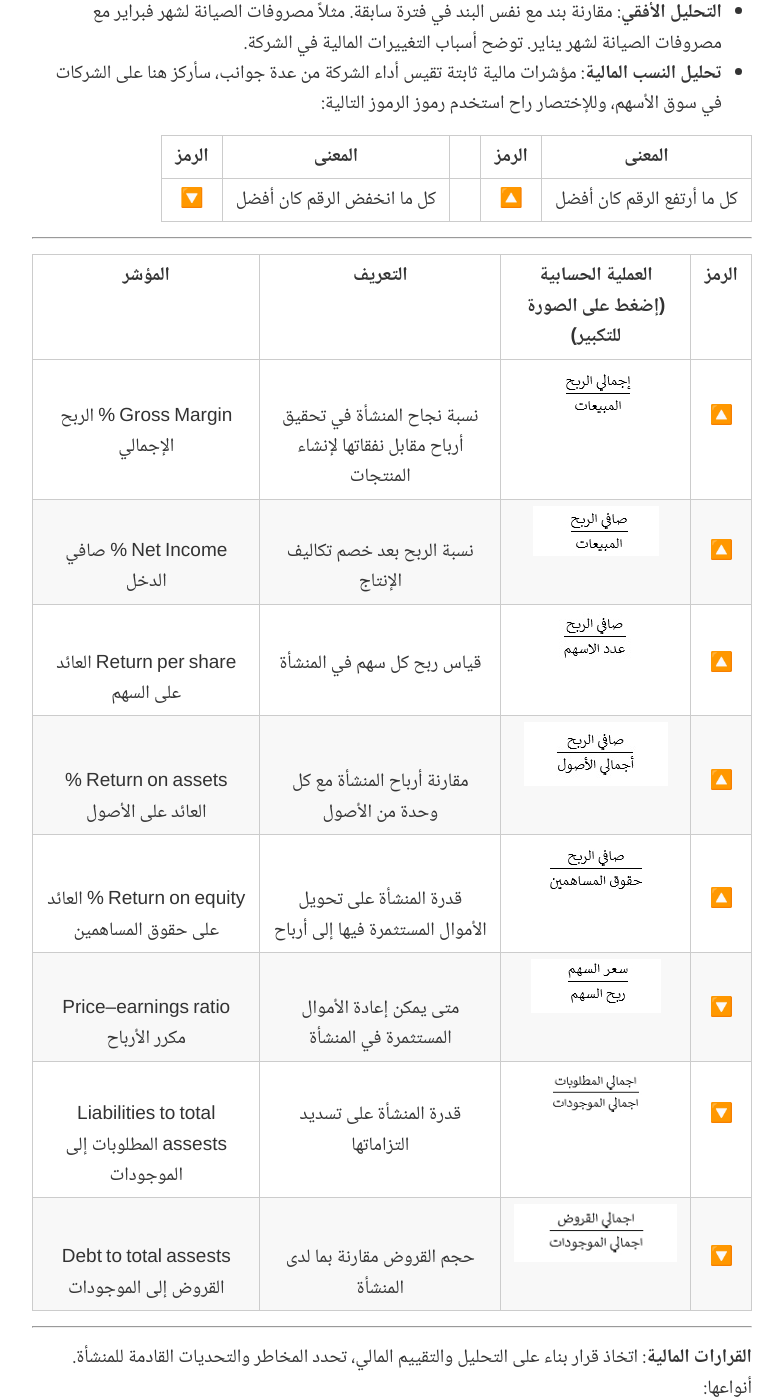
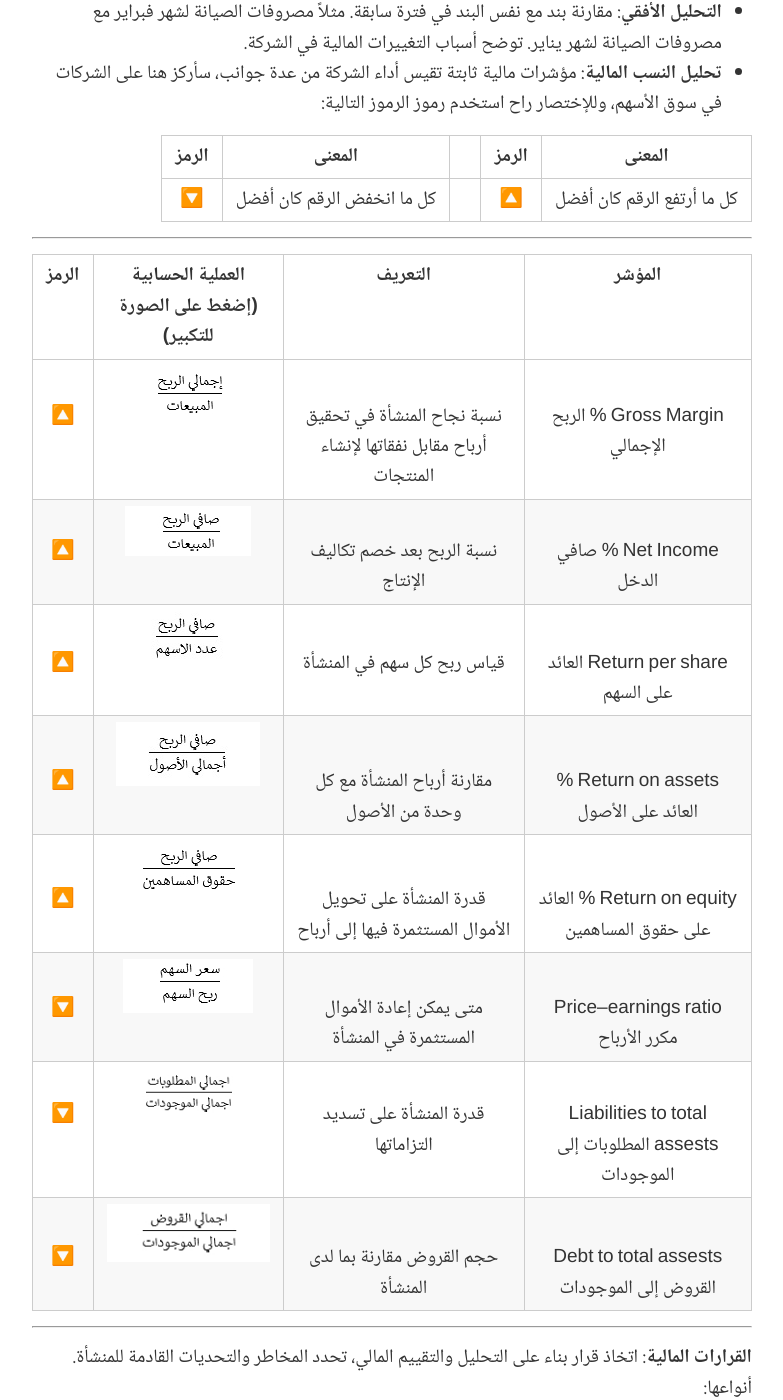
Before and after one commit to alioh/alioh.github.io, a Jekyll site: the page built from _posts/2020-04-22-performance-management.md, in a window 1280 px wide and 1400 px high, scrolled down 6555 px. Shown: the whole window, without its empty margins (248-1031 px from the left). Built offline with Jekyll 4.4.1, drawn with Linux system fonts in a browser that asks for light colours.

Commit message:
rearrange tables

```diff
--- a/_posts/2020-04-22-performance-management.md
+++ b/_posts/2020-04-22-performance-management.md
@@ -102,16 +102,16 @@ title: مدخل للقوائم المالية
 
 ---
 
-|الرمز|العملية الحسابية (إضغط على الصورة للتكبير)|التعريف|المؤشر|
+|المؤشر|التعريف|العملية الحسابية (إضغط على الصورة للتكبير)|الرمز|
 |:--:|:--:|:--:|:--:|
-|🔼|[![](https://alioh.github.io/images/2020-4-23/gross-margin.jpg)](https://alioh.github.io/images/2020-4-23/gross-margin.jpg)|نسبة نجاح المنشأة في تحقيق أرباح مقابل نفقاتها لإنشاء المنتجات|Gross Margin % الربح الإجمالي|
-|🔼|[![](https://alioh.github.io/images/2020-4-23/net-profit.jpg)](https://alioh.github.io/images/2020-4-23/net-profit.jpg)|نسبة الربح بعد خصم تكاليف الإنتاج|Net Income % صافي الدخل|
-|🔼|[![](https://alioh.github.io/images/2020-4-23/eps.jpg)](https://alioh.github.io/images/2020-4-23/eps.jpg)|قياس ربح كل سهم في المنشأة|Return per share العائد على السهم|
-|🔼|[![](https://alioh.github.io/images/2020-4-23/roa.jpg)](https://alioh.github.io/images/2020-4-23/roa.jpg)|مقارنة أرباح المنشأة مع كل وحدة من الأصول|Return on assets % العائد على الأصول|
-|🔼|[![](https://alioh.github.io/images/2020-4-23/roe.jpg)](https://alioh.github.io/images/2020-4-23/roe.jpg)|قدرة المنشأة على تحويل الأموال المستثمرة فيها إلى أرباح|Return on equity % العائد على حقوق المساهمين|
-|🔽|[![](https://alioh.github.io/images/2020-4-23/per.jpg)](https://alioh.github.io/images/2020-4-23/per.jpg)|متى يمكن إعادة الأموال المستثمرة في المنشأة|Price–earnings ratio مكرر الأرباح|
-|🔽|[![](https://alioh.github.io/images/2020-4-23/ltoa.jpg)](https://alioh.github.io/images/2020-4-23/ltoa.jpg)|قدرة المنشأة على تسديد التزاماتها|Liabilities to total assests المطلوبات إلى الموجودات|
-|🔽|[![](https://alioh.github.io/images/2020-4-23/dtoa.jpg)](https://alioh.github.io/images/2020-4-23/dtoa.jpg)|حجم القروض مقارنة بما لدى المنشأة|Debt to total assests القروض إلى الموجودات|
+|Gross Margin % الربح الإجمالي|نسبة نجاح المنشأة في تحقيق أرباح مقابل نفقاتها لإنشاء المنتجات|[![](https://alioh.github.io/images/2020-4-23/gross-margin.jpg)](https://alioh.github.io/images/2020-4-23/gross-margin.jpg)|🔼|
+|Net Income % صافي الدخل|نسبة الربح بعد خصم تكاليف الإنتاج|[![](https://alioh.github.io/images/2020-4-23/net-profit.jpg)](https://alioh.github.io/images/2020-4-23/net-profit.jpg)|🔼|
+Return per share العائد على السهم|قياس ربح كل سهم في المنشأة|[![](https://alioh.github.io/images/2020-4-23/eps.jpg)](https://alioh.github.io/images/2020-4-23/eps.jpg)|🔼|
+|Return on assets % العائد على الأصول|مقارنة أرباح المنشأة مع كل وحدة من الأصول|[![](https://alioh.github.io/images/2020-4-23/roa.jpg)](https://alioh.github.io/images/2020-4-23/roa.jpg)|🔼|
+|Return on equity % العائد على حقوق المساهمين|قدرة المنشأة على تحويل الأموال المستثمرة فيها إلى أرباح|[![](https://alioh.github.io/images/2020-4-23/roe.jpg)](https://alioh.github.io/images/2020-4-23/roe.jpg)|🔼|
+|Price–earnings ratio مكرر الأرباح|متى يمكن إعادة الأموال المستثمرة في المنشأة|[![](https://alioh.github.io/images/2020-4-23/per.jpg)](https://alioh.github.io/images/2020-4-23/per.jpg)|🔽|
+|Liabilities to total assests المطلوبات إلى الموجودات|قدرة المنشأة على تسديد التزاماتها|[![](https://alioh.github.io/images/2020-4-23/ltoa.jpg)](https://alioh.github.io/images/2020-4-23/ltoa.jpg)|🔽|
+|Debt to total assests القروض إلى الموجودات|حجم القروض مقارنة بما لدى المنشأة|[![](https://alioh.github.io/images/2020-4-23/dtoa.jpg)](https://alioh.github.io/images/2020-4-23/dtoa.jpg)|🔽|
 
 
 ---
```
